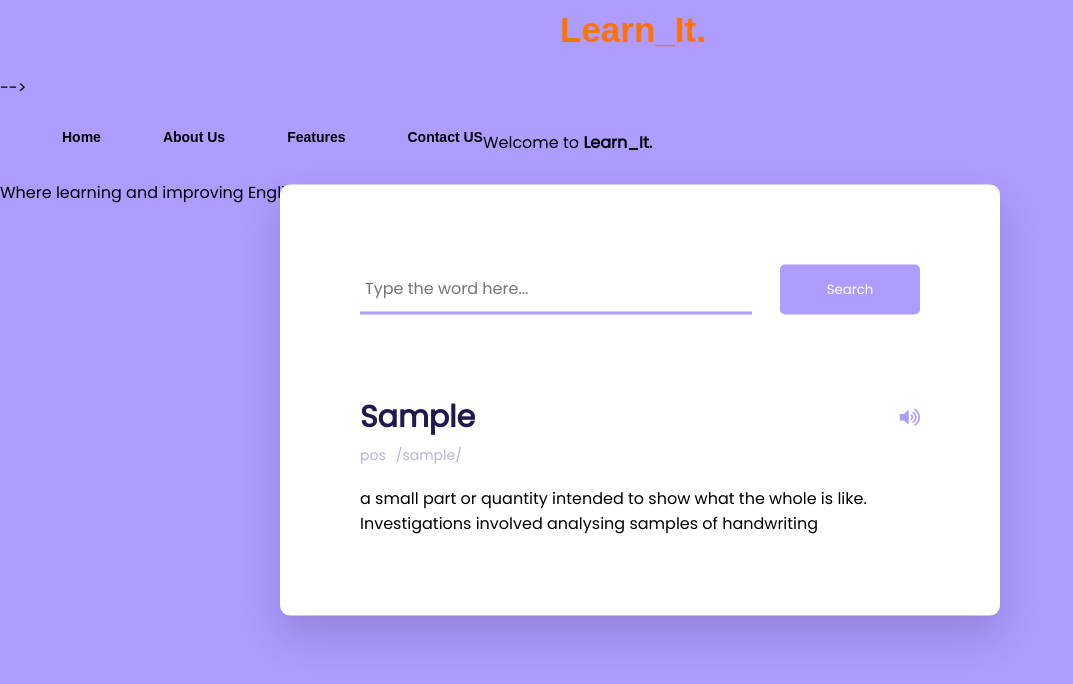
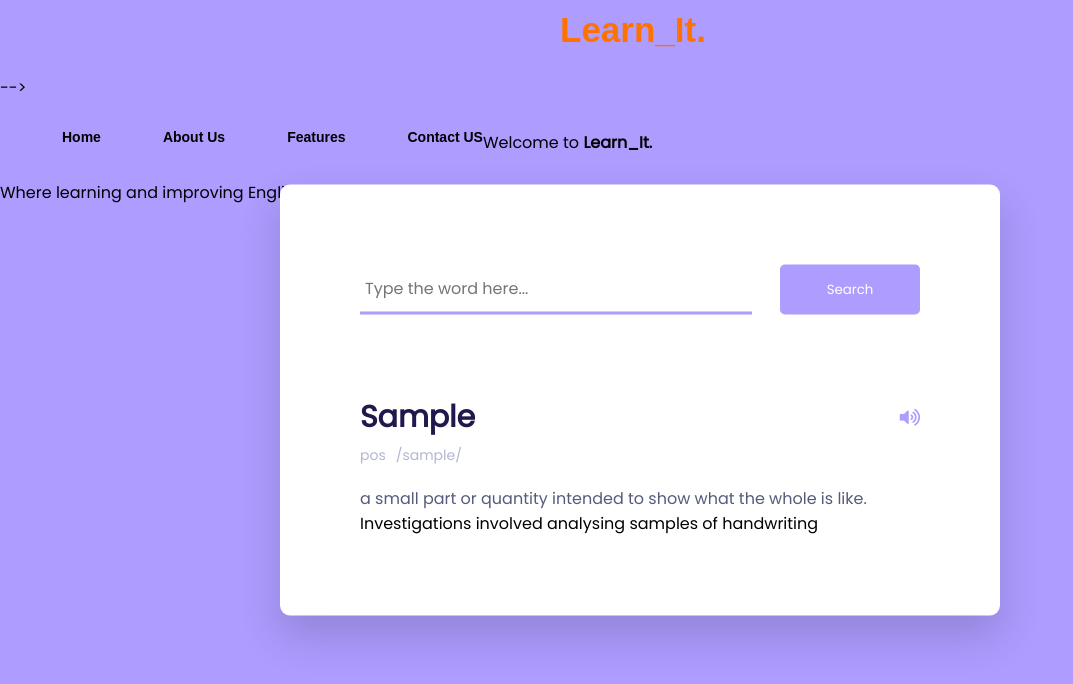
Before and after one commit to Andreen-Muchiri/Phase-1-Project, a plain HTML site: page index.html in a window 1280 px wide. Shown: the whole page, without its empty margins (0-1073 px from the left). Drawn offline with Linux system fonts and the light colour scheme.

Commit message:
Add styleto word-meaning

```diff
--- a/CSS/style.css
+++ b/CSS/style.css
@@ -71,6 +71,16 @@ border-radius: 5px;
     margin: 5px 0 20px 0;
     font-size: 14px;
 }
+.word-meaning{
+    color:#575a7b;
+}
+/* .word-example{
+    font-style: italic;
+    border-left:5px solid #ae9cff;
+    padding-left:20px;
+    margin-top: 30px;
+
+} */
 .main{
 
     background-position: center;
```
